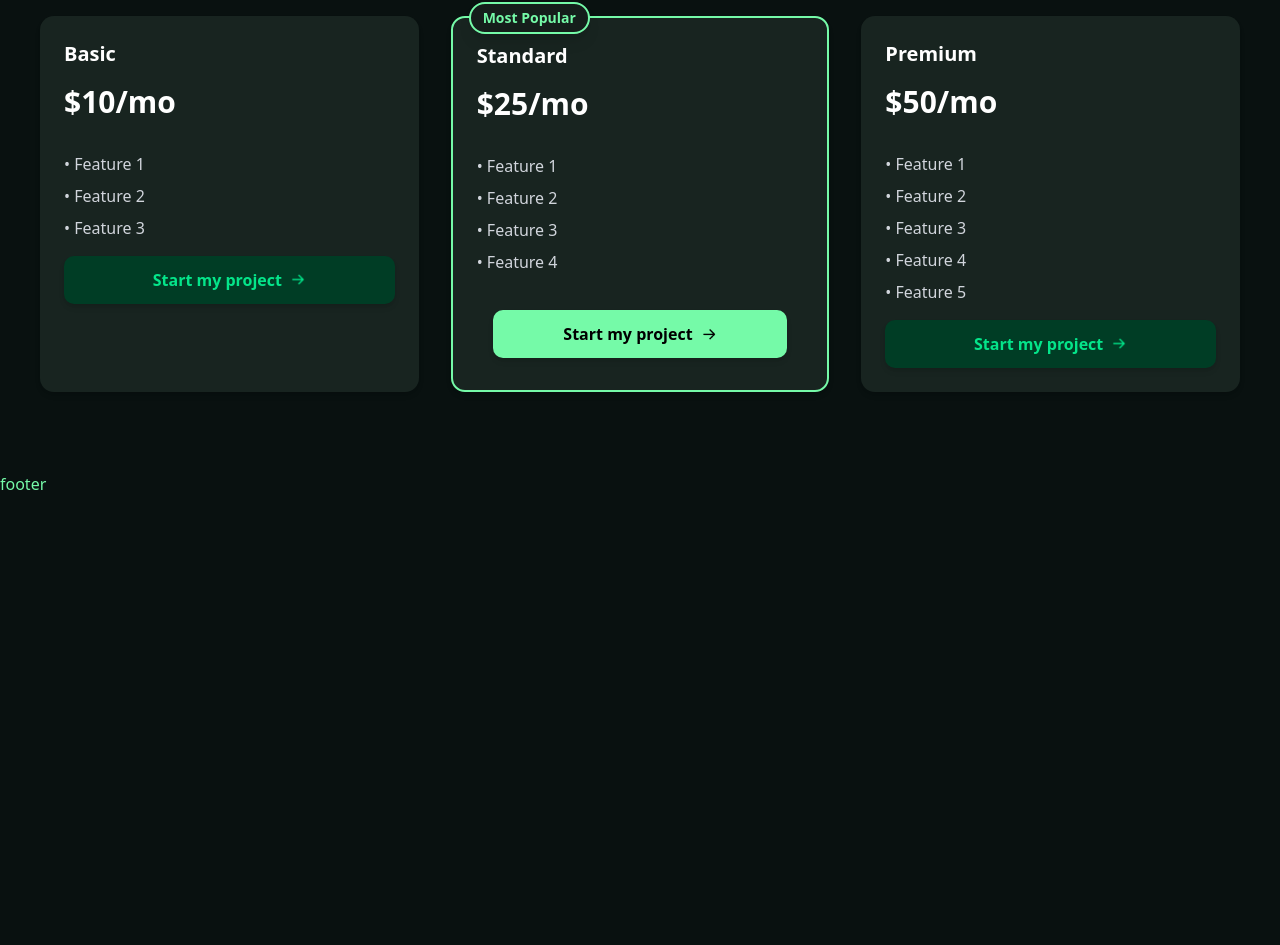
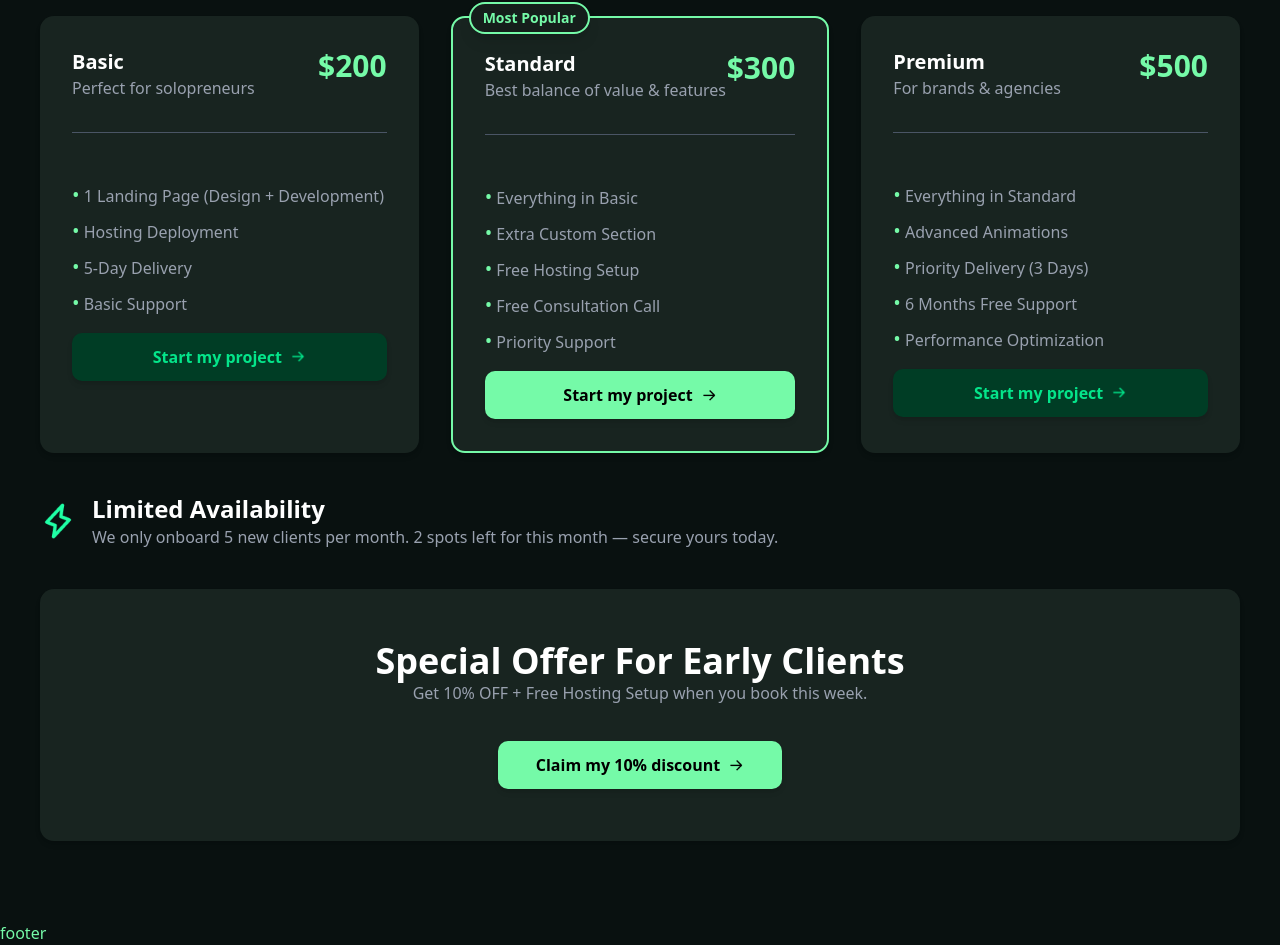
Before and after one commit to Abdullah-Az-Zahur/ena-ema-landing-page, a Next.js app: page / in a window 1280 px wide. Shown: the part 2888-3833 px from the top of the page. Before the commit the page ends 3384 px from the top, so only its background shows below. Built offline with nearby package versions, Linux system fonts and the light colour scheme.

Commit message:
add : special prcing to pricing component

```diff
--- a/src/components/CaseStudies/CaseStudies.tsx
+++ b/src/components/CaseStudies/CaseStudies.tsx
@@ -11,22 +11,22 @@ import ButtonPrimary from "../ui/ButtonPrimary";
 const caseStudiesData = [
   {
     image: image26,
-    title: "Modern UI Redesign",
+    title: "Flowpilot",
     features: ["Improved UX", "Boosted Conversion"],
   },
   {
     image: image27,
-    title: "E-Commerce Platform",
+    title: "Flowpilot",
     features: ["Faster Checkout", "Better SEO"],
   },
   {
     image: image28,
-    title: "SaaS Dashboard",
+    title: "GrowthSummit",
     features: ["Real-Time Analytics", "Dark Mode Support"],
   },
   {
     image: image27,
-    title: "Portfolio Website",
+    title: "GrowthSummit",
     features: ["Interactive Animations", "SEO Optimized"],
   },
 ];
--- a/src/components/Pricing/PlanCard/PlanCard.tsx
+++ b/src/components/Pricing/PlanCard/PlanCard.tsx
@@ -7,6 +7,7 @@ import ButtonSecondary from "@/components/ui/ButtonSecondary";
 interface PlanCardProps {
   title: string;
   price: string;
+  description: string;
   features: string[];
   popular?: boolean;
 }
@@ -14,13 +15,14 @@ interface PlanCardProps {
 const PlanCard: React.FC<PlanCardProps> = ({
   title,
   price,
+  description,
   features,
   popular,
 }) => {
   return (
     <motion.div
       whileHover={{ scale: 1.05 }}
-      className={`relative bg-[#182420] p-6 rounded-xl shadow-md flex flex-col gap-4 ${
+      className={`relative bg-[#182420] p-6 md:p-8 rounded-xl shadow-md flex flex-col gap-4 ${
         popular ? "border-2 border-foreground" : ""
       }`}
     >
@@ -31,20 +33,25 @@ const PlanCard: React.FC<PlanCardProps> = ({
         </div>
       )}
 
-      <h3 className="text-xl font-bold text-white">{title}</h3>
-      <p className="text-3xl font-extrabold text-white">{price}</p>
+      <div className="flex justify-between">
+        <div className="">
+          <h3 className="text-xl font-bold text-white">{title}</h3>
+          <p className="text-gray-400 ">{description}</p>
+        </div>
+        <p className="text-3xl font-bold ">{price}</p>
+      </div>
+      <hr className="border-gray-600 my-4" />
       <ul className="flex flex-col gap-2 mt-4">
         {features.map((feature, idx) => (
-          <li key={idx} className="text-gray-300">
-            • {feature}
+          <li key={idx} className="text-gray-400 ">
+            <span className="text-foreground text-xl">•</span>{" "}
+            <span>{feature}</span>
           </li>
         ))}
       </ul>
 
       {popular ? (
-        <div className="mt-auto px-4 py-2 rounded-lg">
-          <ButtonPrimary text="Start my project" />
-        </div>
+        <ButtonPrimary text="Start my project" />
       ) : (
         <ButtonSecondary text="Start my project" />
       )}
--- a/src/components/Pricing/Pricing.tsx
+++ b/src/components/Pricing/Pricing.tsx
@@ -1,29 +1,44 @@
 // components/Pricing.tsx
 import React from "react";
 import PlanCard from "./PlanCard/PlanCard";
+import SpecialOffer from "../SpecialOffer/SpecialOffer";
 
 const Pricing = () => {
   const plans = [
     {
       title: "Basic",
-      price: "$10/mo",
-      features: ["Feature 1", "Feature 2", "Feature 3"],
+      price: "$200",
+      description: "Perfect for solopreneurs",
+      features: [
+        "1 Landing Page (Design + Development)",
+        "Hosting Deployment",
+        "5-Day Delivery",
+        "Basic Support",
+      ],
     },
     {
       title: "Standard",
-      price: "$25/mo",
-      features: ["Feature 1", "Feature 2", "Feature 3", "Feature 4"],
+      price: "$300",
+      description: "Best balance of value & features",
+      features: [
+        "Everything in Basic",
+        "Extra Custom Section",
+        "Free Hosting Setup",
+        "Free Consultation Call",
+        "Priority Support ",
+      ],
       popular: true,
     },
     {
       title: "Premium",
-      price: "$50/mo",
+      price: "$500",
+      description: "For brands & agencies",
       features: [
-        "Feature 1",
-        "Feature 2",
-        "Feature 3",
-        "Feature 4",
-        "Feature 5",
+        "Everything in Standard",
+        "Advanced Animations",
+        "Priority Delivery (3 Days)",
+        "6 Months Free Support",
+        "Performance Optimization",
       ],
     },
   ];
@@ -41,11 +56,15 @@ const Pricing = () => {
         </p>
       </div>
 
-      <div className="grid md:grid-cols-3 gap-8">
+      <div className="grid lg:grid-cols-3 gap-8">
         {plans.map((plan) => (
           <PlanCard key={plan.title} {...plan} />
         ))}
       </div>
+
+
+        <SpecialOffer/>
+
     </div>
   );
 };
--- /dev/null
+++ b/src/components/SpecialOffer/SpecialOffer.tsx
@@ -0,0 +1,41 @@
+import Image from "next/image";
+import React from "react";
+import Lightning from "../../../public/image/icon/Lightning.png";
+import ButtonPrimary from "../ui/ButtonPrimary";
+
+const SpecialOffer = () => {
+  return (
+    <div className="">
+      <div className="mb-10 flex items-center gap-4 my-10">
+        <div>
+          <Image src={Lightning} alt="Lightning icon" width={36} height={36} />
+        </div>
+        <div>
+          <h2 className="text-white text-xl md:text-2xl font-bold">
+            Limited Availability
+          </h2>
+          <p className="text-gray-400 ">
+            We only onboard 5 new clients per month. 2 spots left for this month
+            — secure yours today.
+          </p>
+        </div>
+      </div>
+
+      <div className="bg-[#182420] p-6 md:p-8 rounded-xl shadow-md flex flex-col justify-between items-center gap-4">
+        <div className="text-center my-5 mx-auto">
+          <h2 className="text-white text-2xl md:text-4xl font-bold">
+            Special Offer For Early Clients
+          </h2>
+          <p className="text-gray-400">
+            Get 10% OFF + Free Hosting Setup when you book this week.
+          </p>
+        </div>
+        <div className="w-1/2 md:w-1/4 mx-auto mb-5">
+          <ButtonPrimary text="Claim my 10% discount" />
+        </div>
+      </div>
+    </div>
+  );
+};
+
+export default SpecialOffer;
--- a/src/components/ui/ButtonPrimary.tsx
+++ b/src/components/ui/ButtonPrimary.tsx
@@ -1,3 +1,4 @@
+"use client";
 import React from "react";
 import { motion } from "framer-motion";
 import arrow from "../../../public/image/ArrowRight.png";
```
